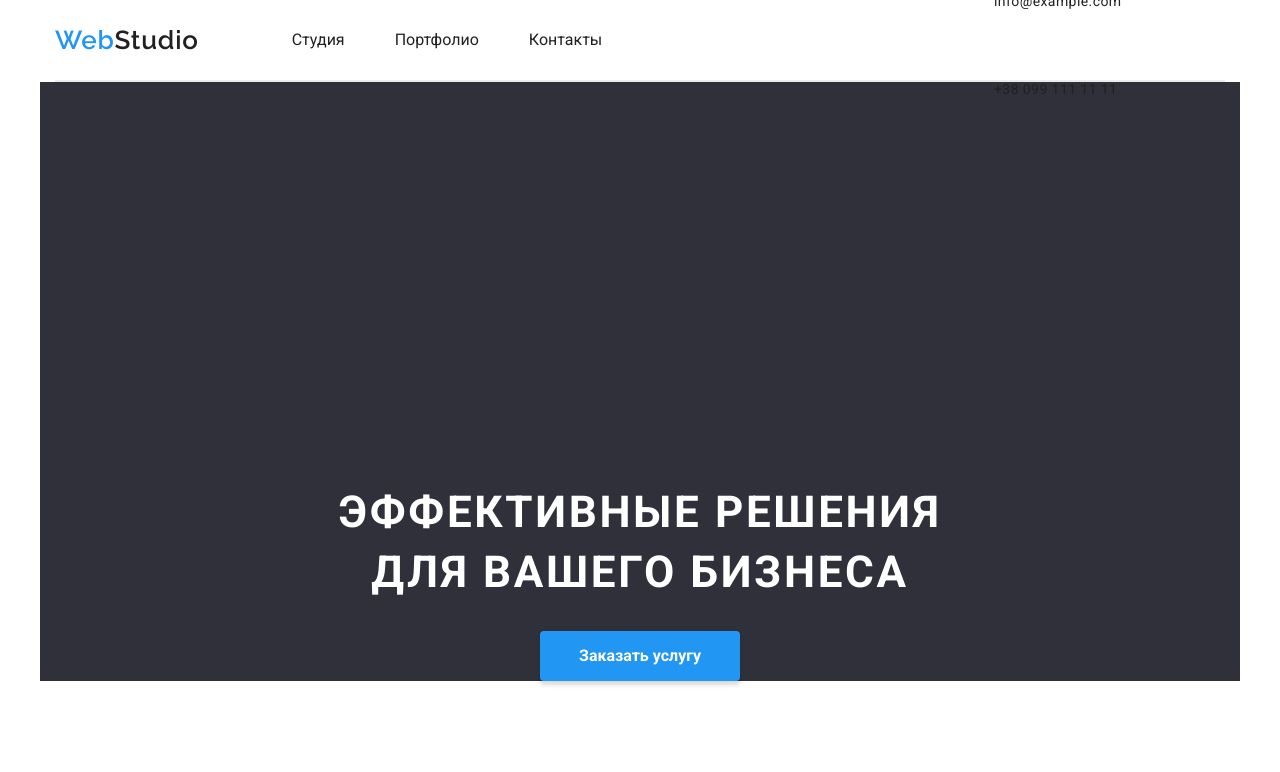
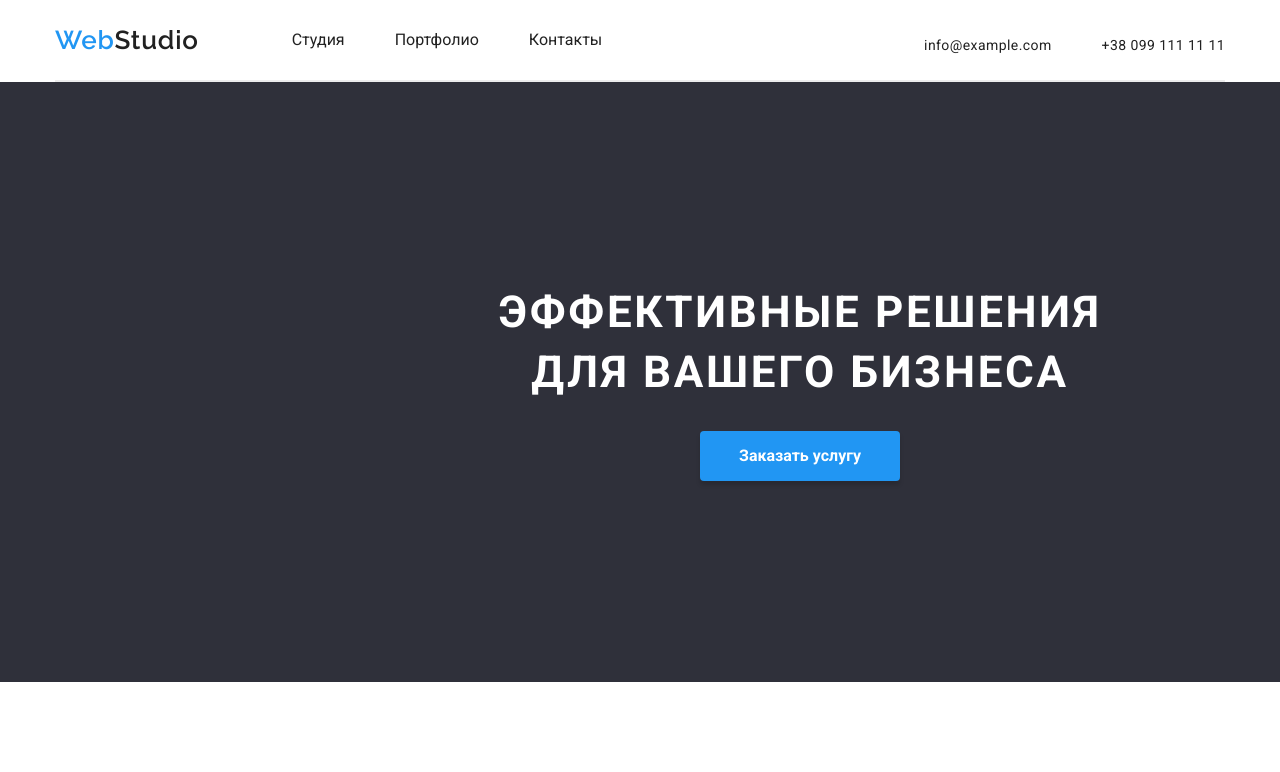
Before and after one commit to Tanya-Razhykova/goit-markup-hw-03, a plain HTML site: page index.html in a window 1280 px wide. Shown: the top 772 px of the page. Drawn offline with Linux system fonts and the light colour scheme.

Commit message:
Update styles.css

```diff
--- a/css/styles.css
+++ b/css/styles.css
@@ -155,10 +155,13 @@ hr {
     color: var(--color-white);
 }
 
-.hero {
+.container.hero {
     text-align: center;
+    width: 1600px;
+    height: 600px;
     margin-bottom: 94px;
     padding-top: 200px;
+    padding-bottom: 200px;
     background-color: #2F303A;
 }
 
@@ -277,7 +280,7 @@ hr {
     margin-top: 20px;
 }
 
-.mail-tel{
+.mail-tel.footer {
     font-weight: normal;
     display: flex;
     margin-top: 9px;
@@ -287,6 +290,15 @@ hr {
     color: var(--color-light-grey);
     flex-wrap: wrap;
     width: 231px;
+}
+
+.mail-tel {
+    font-weight: normal;
+    margin-top: 9px;
+    font-size: 14px;
+    line-height: 24px;
+    letter-spacing: 0.03em;
+    color: var(--color-light-grey);
 }
 
 .link.footer:not(:last-child) {
```
